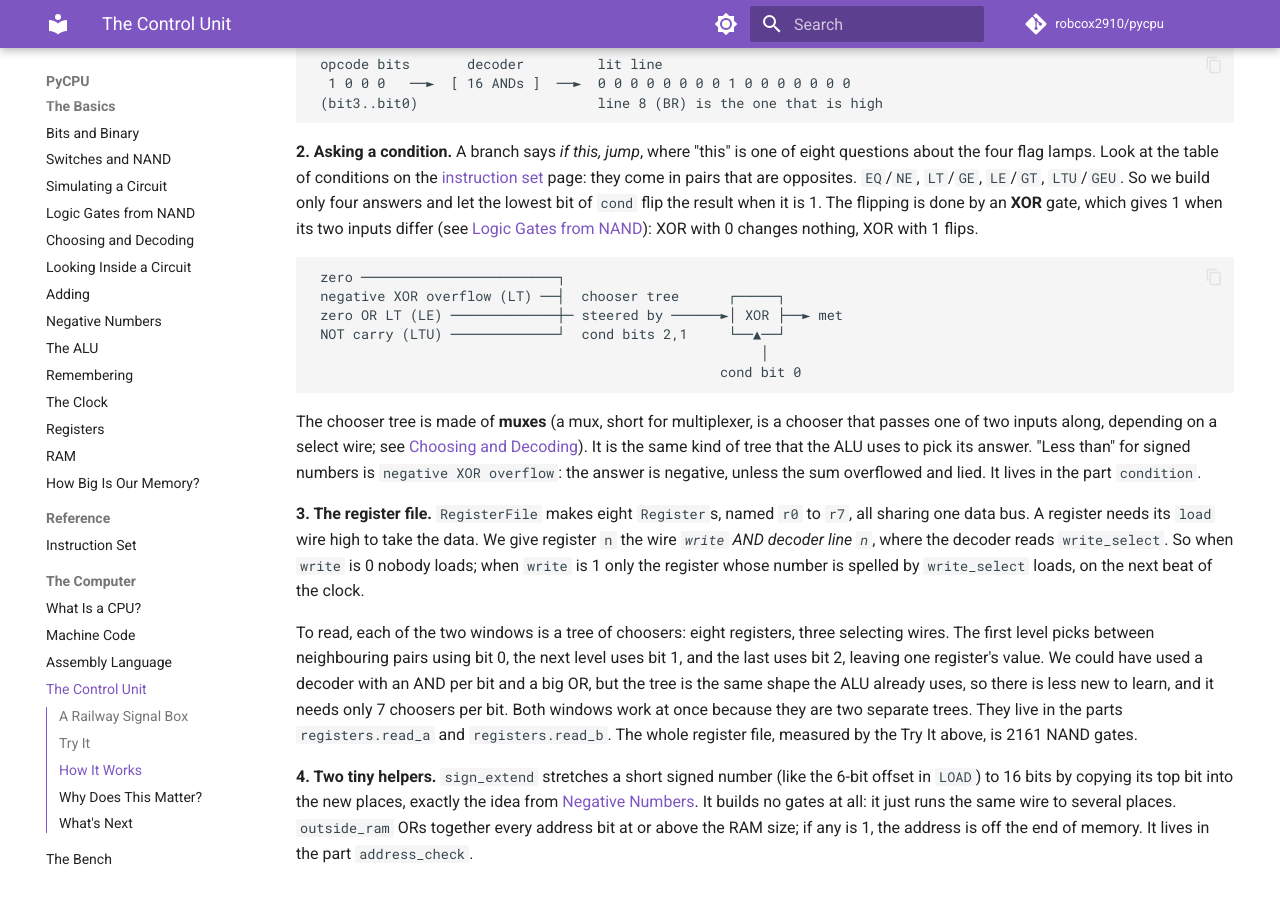
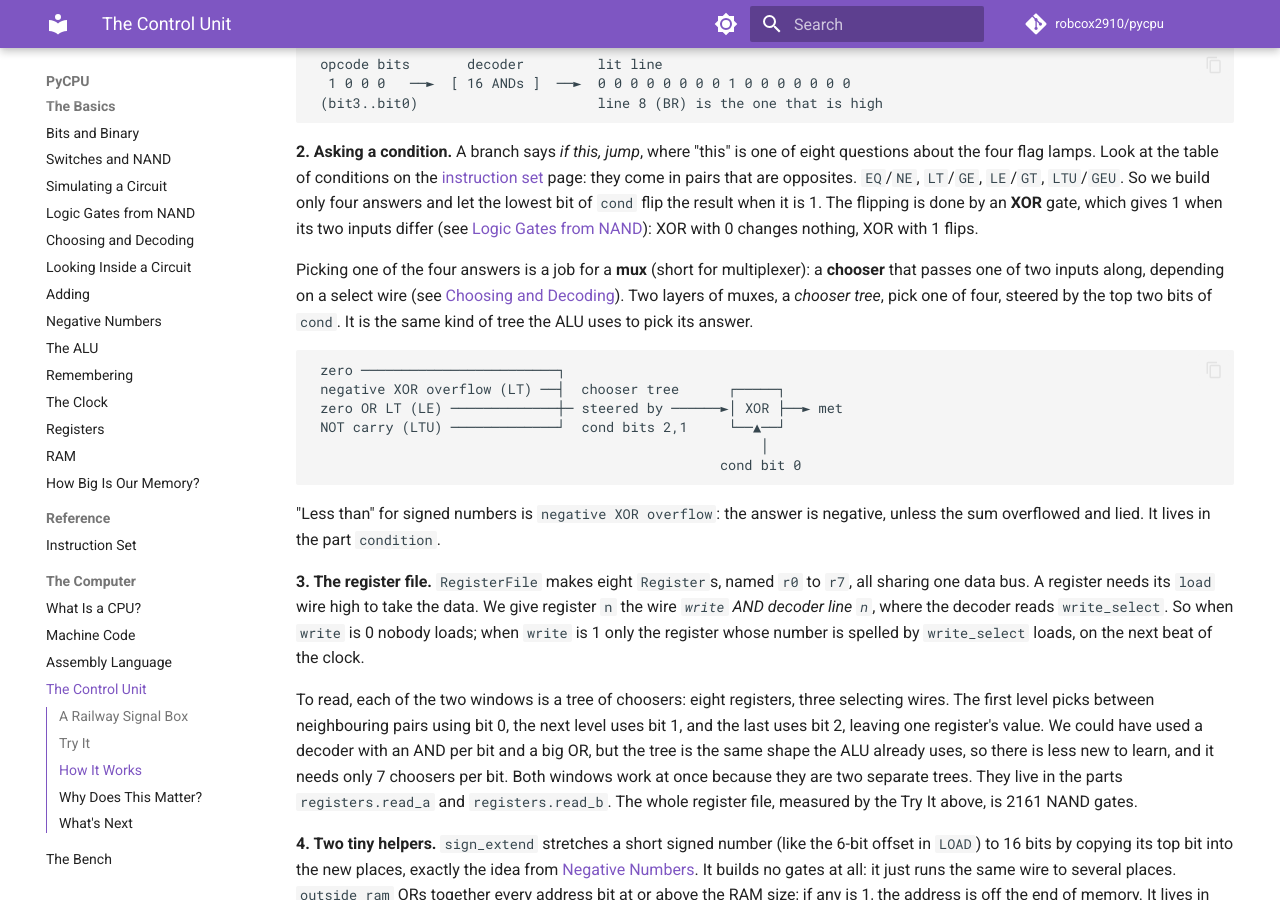
Before and after one commit to robcox2910/pycpu, an MkDocs documentation site: the page built from docs/concepts/the-control-unit.md, in a window 1280 px wide and 900 px high, scrolled down 2447 px. Built offline with MkDocs 1.6.1 and Material for MkDocs 9.7.7, drawn with Linux system fonts in a browser that asks for light colours; comment, search, counter and statistics services are not loaded; part of the change alters nothing that is shown; some of the changed text lies outside the part shown.

Commit message:
docs: explain mux before the diagram that uses it
Co-Authored-By: Claude Sonnet 5.5 <noreply@anthropic.com>

````diff
--- a/docs/concepts/the-control-unit.md
+++ b/docs/concepts/the-control-unit.md
@@ -28,7 +28,7 @@ into one locker.
 | Signals for one route lighting up | `opcode_lines(c, opcode)`: 16 wires, exactly one high |
 | A signaller's question, "may the train go?" | `condition_met(c, cond, zero, negative, carry, overflow)` |
 | The row of eight lockers | `RegisterFile`, with eight `Register`s named `r0` to `r7` |
-| The two read windows | `file.a` and `file.b` |
+| The two read windows | `bank.a` and `bank.b` |
 | The slot and the locker number | `write` and `write_select` |
 | A short number stretched to a long one | `sign_extend(c, bits, width)` |
 | "Is this address off the end of the map?" | `outside_ram(c, address, ram_bits)` |
@@ -77,7 +77,7 @@ print("condition gates:", c.gate_count)
 
 c = Circuit()
 clock = make_clock(c)
-file = RegisterFile(
+bank = RegisterFile(
     c,
     data=c.bus_input("data", 16),
     write=c.input("write_enable"),
@@ -123,6 +123,12 @@ answers and let the lowest bit of `cond` flip the result when it is 1. The flipp
 done by an **XOR** gate, which gives 1 when its two inputs differ (see
 [Logic Gates from NAND](gates.md)): XOR with 0 changes nothing, XOR with 1 flips.
 
+Picking one of the four answers is a job for a **mux** (short for multiplexer): a
+**chooser** that passes one of two inputs along, depending on a select wire (see
+[Choosing and Decoding](choosing-and-decoding.md)). Two layers of muxes, a *chooser
+tree*, pick one of four, steered by the top two bits of `cond`. It is the same kind of
+tree the ALU uses to pick its answer.
+
 ```
  zero ────────────────────────┐
  negative XOR overflow (LT) ──┤  chooser tree      ┌─────┐
@@ -132,11 +138,8 @@ done by an **XOR** gate, which gives 1 when its two inputs differ (see
                                                   cond bit 0
 ```
 
-The chooser tree is made of **muxes** (a mux, short for multiplexer, is a chooser that
-passes one of two inputs along, depending on a select wire; see
-[Choosing and Decoding](choosing-and-decoding.md)). It is the same kind of tree that the ALU uses to pick its
-answer. "Less than" for signed numbers is `negative XOR overflow`: the answer is
-negative, unless the sum overflowed and lied. It lives in the part `condition`.
+"Less than" for signed numbers is `negative XOR overflow`: the answer is negative,
+unless the sum overflowed and lied. It lives in the part `condition`.
 
 **3. The register file.** `RegisterFile` makes eight `Register`s, named `r0` to `r7`,
 all sharing one data bus. A register needs its `load` wire high to take the data. We
@@ -150,8 +153,8 @@ level uses bit 1, and the last uses bit 2, leaving one register's value. We coul
 used a decoder with an AND per bit and a big OR, but the tree is the same shape the ALU
 already uses, so there is less new to learn, and it needs only 7 choosers per bit.
 Both windows work at once because they are two separate trees. They live in the parts
-`registers.read_a` and `registers.read_b`. The whole register file, measured by the Try It
-above, is 2161 NAND gates.
+`registers.read_a` and `registers.read_b`. The whole register file, measured by the
+Try It above, is 2161 NAND gates.
 
 **4. Two tiny helpers.** `sign_extend` stretches a short signed number (like the 6-bit
 offset in `LOAD`) to 16 bits by copying its top bit into the new places, exactly the
````
